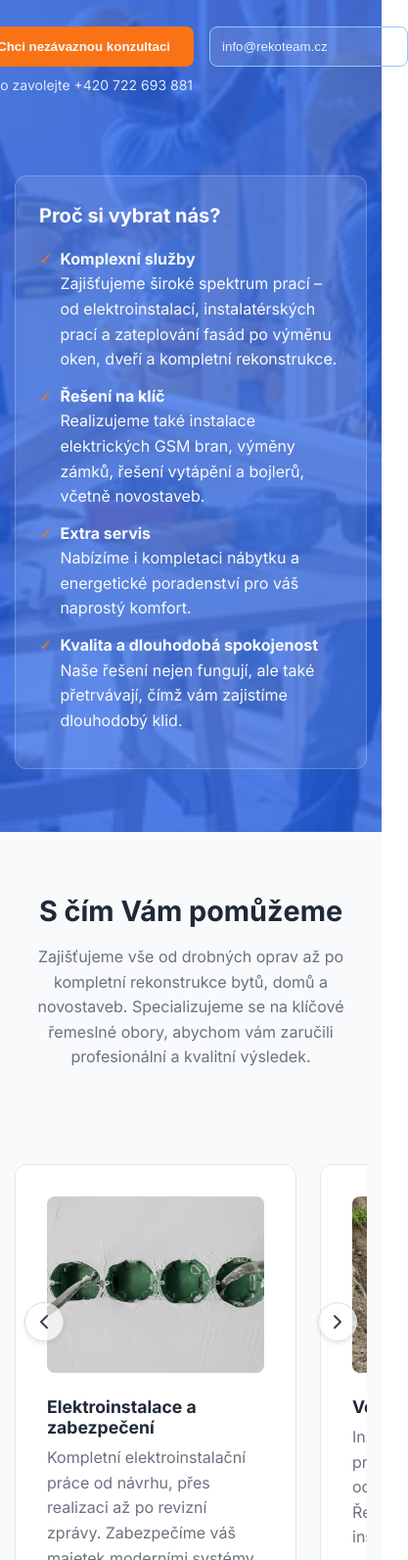
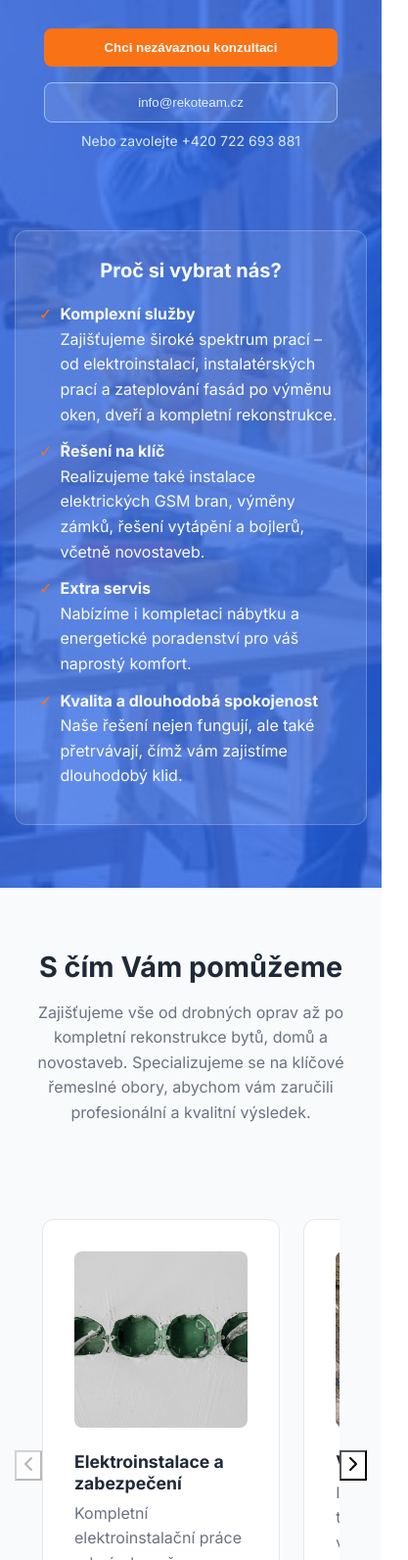
Before and after one commit to Matusbenco/RekoTeam, a plain HTML site: page index.html in a window 390 px wide. Shown: the part 408-2000 px from the top of the page at 98% size, 417 px wide, since content can reach past the window. Drawn offline with Linux system fonts and the light colour scheme.

Commit message:
Add files via upload

```diff
--- a/script.js
+++ b/script.js
@@ -1,92 +1,9 @@
 document.addEventListener('DOMContentLoaded', () => {
 
     // =================================================================
-    // ===== UNIVERZÁLNA FUNKCIA PRE INICIALIZÁCIU SLIDERA (s nekonečným cyklom) =====
-    // =================================================================
-    const initializeSlider = (sectionId, isGallery) => {
-        const section = document.getElementById(sectionId);
-        if (!section) return;
-
-        const sliderContainer = section.querySelector('.slider-container');
-        const sliderTrack = section.querySelector('.slider-container > div');
-        const prevBtn = section.querySelector('.slide-button[id*="-left"]');
-        const nextBtn = section.querySelector('.slide-button[id*="-right"]');
-
-        if (!sliderContainer || !sliderTrack || !prevBtn || !nextBtn) return;
-
-        let currentIndex = 0;
-
-        const updateSlider = () => {
-            const items = isGallery ? sliderTrack.querySelectorAll('.gallery-item:not([style*="display: none"])') : sliderTrack.children;
-            if (items.length === 0) return;
-
-            const firstItem = items[0];
-            const style = window.getComputedStyle(sliderTrack);
-            const gap = parseFloat(style.gap) || 0;
-            const slideWidth = firstItem.offsetWidth + gap;
-
-            sliderTrack.style.transform = `translateX(-${currentIndex * slideWidth}px)`;
-        };
-
-        const getItemsThatFit = () => {
-            const firstItem = sliderTrack.querySelector('.service-card, .gallery-item');
-            if (!firstItem) return 1;
-            const itemWidth = firstItem.offsetWidth;
-            const style = window.getComputedStyle(sliderTrack);
-            const gap = parseFloat(style.gap) || 0;
-            return Math.max(1, Math.floor(sliderContainer.clientWidth / (itemWidth + gap)));
-        };
-
-        nextBtn.addEventListener('click', () => {
-            const items = isGallery ? sliderTrack.querySelectorAll('.gallery-item:not([style*="display: none"])') : sliderTrack.children;
-            const itemsThatFit = getItemsThatFit();
-
-            if (currentIndex >= items.length - itemsThatFit) {
-                currentIndex = 0; // Z konca na začiatok
-            } else {
-                currentIndex++;
-            }
-            updateSlider();
-        });
-
-        prevBtn.addEventListener('click', () => {
-            const items = isGallery ? sliderTrack.querySelectorAll('.gallery-item:not([style*="display: none"])') : sliderTrack.children;
-            const itemsThatFit = getItemsThatFit();
-
-            if (currentIndex === 0) {
-                currentIndex = items.length - itemsThatFit; // Zo začiatku na koniec
-                // Musíme ošetriť prípad, ak je menej položiek, ako sa zmestí na obrazovku
-                if (currentIndex < 0) currentIndex = 0;
-            } else {
-                currentIndex--;
-            }
-            updateSlider();
-        });
-
-        // Počiatočná a responzívna inicializácia
-        setTimeout(() => updateSlider(), 100);
-        window.addEventListener('resize', () => {
-            currentIndex = 0;
-            updateSlider();
-        });
-    };
-
-    // =================================================================
-    // ===== INICIALIZÁCIA JEDNOTLIVÝCH SLIDEROV =====
+    // ===== ZÁKLADNÁ LOGIKA (MENU, FORMULÁR) =====
     // =================================================================
 
-    // Inicializácia slidera pre služby
-    initializeSlider('sluzby', false);
-
-    // Inicializácia slidera pre galériu (projekty)
-    initializeSlider('projekty', true);
-
-
-    // =================================================================
-    // ===== ZVYŠNÁ LOGIKA (MENU, FORMULÁR, FILTRE) =====
-    // =================================================================
-
-    // Elementy pre ostatné funkcie
     const navLinks = document.querySelectorAll('.navigation a[href^="#"]');
     const hamburgerMenu = document.querySelector('.hamburger-menu');
     const navigation = document.querySelector('.navigation');
@@ -97,8 +14,6 @@ document.addEventListener('DOMContentLoaded', () => {
         document.getElementById('open-modal-btn-hero'),
         document.querySelector('.cta-button-secondary')
     ];
-    const galleryItems = document.querySelectorAll('.gallery-item');
-    const filterButtons = document.querySelectorAll('.filter-button');
 
     // Mobilné Menu (Hamburger)
     if (hamburgerMenu) {
@@ -127,24 +42,6 @@ document.addEventListener('DOMContentLoaded', () => {
         });
     });
 
-    // Logika filtrovania pre galériu
-    if (filterButtons.length) {
-        filterButtons.forEach(button => {
-            button.addEventListener('click', () => {
-                const filter = button.getAttribute('data-filter');
-                filterButtons.forEach(btn => btn.classList.remove('active'));
-                button.classList.add('active');
-                galleryItems.forEach(item => {
-                    const category = item.getAttribute('data-category');
-                    // Namiesto display:none, ktoré odstraňuje prvok z DOMu pre výpočty, použijeme radšej viditeľnosť
-                    item.style.display = (filter === 'all' || filter === category) ? 'flex' : 'none';
-                });
-                // Po filtrovaní prepočítame slider galérie
-                initializeSlider('projekty', true);
-            });
-        });
-    }
-
     // Logika pre Modálne Okno
     const openModal = () => { if(modalOverlay) modalOverlay.classList.add('visible'); }
     const closeModal = () => { if(modalOverlay) modalOverlay.classList.remove('visible'); }
@@ -155,4 +52,131 @@ document.addEventListener('DOMContentLoaded', () => {
             if (e.target === modalOverlay) closeModal();
         });
     }
+
+    // =================================================================
+    // ===== JEDNODUCHÁ LOGIKA PRE SLIDER SLUŽIEB (BEZ CYKLENIA) =====
+    // =================================================================
+    const servicesSection = document.getElementById('sluzby');
+    if (servicesSection) {
+        const sliderTrack = servicesSection.querySelector('.services-grid');
+        const prevBtn = servicesSection.querySelector('#services-slide-left');
+        const nextBtn = servicesSection.querySelector('#services-slide-right');
+
+        let currentIndex = 0;
+
+        const updateServicesSlider = () => {
+            const items = sliderTrack.children;
+            if (items.length === 0) return;
+
+            const itemWidth = items[0].offsetWidth;
+            const gap = parseFloat(window.getComputedStyle(sliderTrack).gap);
+            const slideWidth = itemWidth + gap;
+
+            sliderTrack.style.transform = `translateX(-${currentIndex * slideWidth}px)`;
+
+            prevBtn.disabled = currentIndex === 0;
+            const itemsThatFit = Math.floor(sliderTrack.parentElement.clientWidth / slideWidth);
+            nextBtn.disabled = currentIndex >= items.length - itemsThatFit;
+        };
+
+        nextBtn.addEventListener('click', () => {
+            currentIndex++;
+            updateServicesSlider();
+        });
+
+        prevBtn.addEventListener('click', () => {
+            currentIndex--;
+            updateServicesSlider();
+        });
+
+        window.addEventListener('resize', () => {
+            currentIndex = 0;
+            updateServicesSlider();
+        });
+        setTimeout(updateServicesSlider, 150); // Mierne oneskorenie pre istotu
+    }
+
+
+    // =================================================================
+    // ===== UPRAVENÁ LOGIKA PRE SLIDER GALÉRIE (S CYKLENÍM) =====
+    // =================================================================
+    const gallerySection = document.getElementById('projekty');
+    if (gallerySection) {
+        const sliderTrack = gallerySection.querySelector('.gallery-grid');
+        const prevBtn = gallerySection.querySelector('#gallery-slide-left');
+        const nextBtn = gallerySection.querySelector('#gallery-slide-right');
+        const filterButtons = gallerySection.querySelectorAll('.filter-button');
+
+        let galleryCurrentIndex = 0;
+
+        const getVisibleItems = () => Array.from(sliderTrack.children).filter(item => item.style.display !== 'none');
+
+        const updateGallerySlider = () => {
+            const visibleItems = getVisibleItems();
+            if (visibleItems.length === 0) return;
+
+            const itemWidth = visibleItems[0].offsetWidth;
+            const gap = parseFloat(window.getComputedStyle(sliderTrack).gap);
+            const slideWidth = itemWidth + gap;
+
+            sliderTrack.style.transform = `translateX(-${galleryCurrentIndex * slideWidth}px)`;
+        };
+
+        const getItemsThatFitGallery = () => {
+            const visibleItems = getVisibleItems();
+            if (visibleItems.length === 0) return 1;
+            const itemWidth = visibleItems[0].offsetWidth;
+            const gap = parseFloat(window.getComputedStyle(sliderTrack).gap);
+            return Math.max(1, Math.floor(sliderTrack.parentElement.clientWidth / (itemWidth + gap)));
+        };
+
+        filterButtons.forEach(button => {
+            button.addEventListener('click', () => {
+                const filter = button.getAttribute('data-filter');
+                filterButtons.forEach(btn => btn.classList.remove('active'));
+                button.classList.add('active');
+
+                Array.from(sliderTrack.children).forEach(item => {
+                    const category = item.getAttribute('data-category');
+                    item.style.display = (filter === 'all' || item.getAttribute('data-category') === filter) ? 'flex' : 'none';
+                });
+
+                galleryCurrentIndex = 0;
+                updateGallerySlider();
+            });
+        });
+
+        nextBtn.addEventListener('click', () => {
+            const visibleItems = getVisibleItems();
+            const itemsThatFit = getItemsThatFitGallery();
+
+            // Ak sme na poslednej stránke, preskočíme na začiatok
+            if (galleryCurrentIndex >= visibleItems.length - itemsThatFit) {
+                galleryCurrentIndex = 0;
+            } else {
+                galleryCurrentIndex++;
+            }
+            updateGallerySlider();
+        });
+
+        prevBtn.addEventListener('click', () => {
+            const visibleItems = getVisibleItems();
+            const itemsThatFit = getItemsThatFitGallery();
+
+            // Ak sme na začiatku, preskočíme na koniec
+            if (galleryCurrentIndex === 0) {
+                galleryCurrentIndex = visibleItems.length - itemsThatFit;
+                if(galleryCurrentIndex < 0) galleryCurrentIndex = 0; // Ošetrenie pre prípad menšieho počtu položiek
+            } else {
+                galleryCurrentIndex--;
+            }
+            updateGallerySlider();
+        });
+
+        window.addEventListener('resize', () => {
+            galleryCurrentIndex = 0;
+            updateGallerySlider();
+        });
+        setTimeout(updateGallerySlider, 150);
+    }
 });
--- a/style.css
+++ b/style.css
@@ -135,7 +135,10 @@ a:hover {
     background-image: url('kabely5.JPG');
     background-size: cover;
     background-position: center;
+display: flex;
+align-items: center;
 }
+
 .hero-overlay {
     position: absolute;
     inset: 0;
@@ -148,7 +151,91 @@ a:hover {
     display: flex;
     gap: 2rem;
     align-items: center;
+    width: 100%;
 }
+
+
+
+/* Mobilné zariadenia */
+@media (max-width: 768px) {
+    .hero-section {
+        /* Upravená výška pre mobilné zariadenia */
+        min-height: calc(100vh - 61px); /* Odpočítava výšku fixného headeru */
+        padding: 2rem 0; /* Menší padding */
+        justify-content: center; /* Centrovanie obsahu */
+    }
+
+    .hero-content {
+        flex-direction: column;
+        gap: 2rem;
+        text-align: center; /* Centrovanie textu */
+        justify-content: center;
+        align-items: center;
+    }
+
+    .hero-text {
+        flex-basis: auto;
+        width: 100%;
+        max-width: none;
+    }
+
+    .hero-text h1 {
+        font-size: 1.8rem; /* Menší font pre mobilné */
+        line-height: 1.3;
+        margin-bottom: 1rem;
+    }
+
+    .hero-text p {
+        font-size: 1rem;
+        margin-bottom: 1.5rem;
+        max-width: 100%;
+    }
+
+    .hero-form {
+        flex-direction: column;
+        gap: 1rem;
+        align-items: center;
+        width: 100%;
+    }
+
+    .hero-form input {
+        width: 100%;
+        max-width: 300px;
+        text-align: center;
+    }
+
+    .hero-form .cta-button {
+        width: 100%;
+        max-width: 300px;
+        justify-content: center;
+    }
+
+    .hero-contact-box {
+        flex-basis: auto;
+        width: 100%;
+        max-width: 400px;
+        margin: 0 auto;
+    }
+
+    .hero-contact-box ul {
+        text-align: left; /* Zoznam ostane zarovnaný vľavo */
+    }
+
+    .hero-contact-box li {
+        margin-bottom: 1rem;
+    }
+
+    .hero-contact-box h4 {
+        text-align: center;
+        font-size: 1.1rem;
+    }
+}
+
+
+
+
+
+
 .hero-text { flex-basis: 60%; }
 .hero-text h1 { margin-bottom: 1rem; }
 .hero-text .highlight { color: #bfdbfe; }
@@ -184,10 +271,10 @@ a:hover {
 .services-section {
     padding: 4rem 0;
     background-color: var(--reko-gray-light);
-    overflow: hidden; /* Dôležité pre slider */
+    overflow: hidden;
 }
 .services-grid {
-    display: flex; /* Zmena z grid na flex */
+    display: flex;
     flex-wrap: nowrap;
     gap: 1.5rem;
     margin-top: 3rem;
@@ -202,18 +289,22 @@ a:hover {
     height: 100%;
     display: flex;
     flex-direction: column;
-    /* Nastavenie šírky pre slider */
     flex: 0 0 calc(33.333% - 1rem);
     min-width: calc(33.333% - 1rem);
 }
 .service-card:hover { transform: translateY(-5px); box-shadow: 0 10px 20px rgba(0,0,0,0.05); }
-.service-icon { font-size: 2rem; margin-bottom: 1rem; }
+.service-image {
+    width: 100%;
+    height: 180px;
+    object-fit: cover;
+    margin-bottom: 1.5rem;
+    border-radius: 8px;
+}
 .service-card h3 { margin-bottom: 0.5rem; font-size: 1.1rem; }
 .service-card p {
     color: #6b7280;
     flex-grow: 1;
 }
-
 
 /* Kroky */
 .steps-section { padding: 4rem 0; }
@@ -311,22 +402,31 @@ a:hover {
     gap: 1.5rem;
     transition: transform 0.5s ease-in-out;
 }
+/* ===== OPRAVENÉ ŠTÝLY PRE KARTY PROJEKTOV ===== */
+
 .gallery-item {
     flex: 0 0 calc(33.333% - 1rem);
     min-width: calc(33.333% - 1rem);
-    transition: opacity 0.3s, transform 0.3s;
     background-color: var(--background-color);
     border-radius: 12px;
     overflow: hidden;
     border: 1px solid var(--border-color);
     position: relative;
+    /* OPRAVA: Pridaný flexbox pre zjednotenie výšky */
+    display: flex;
+    flex-direction: column;
 }
-.gallery-item.hidden { display: none; }
+
+.gallery-item.hidden {
+    display: none;
+}
+
 .gallery-item img {
     width: 100%;
     height: 200px;
     object-fit: cover;
 }
+
 .gallery-item-tag {
     position: absolute;
     top: 1rem;
@@ -338,33 +438,28 @@ a:hover {
     font-size: 0.75rem;
     font-weight: 600;
 }
-.gallery-item-info { padding: 1.5rem; }
-.gallery-item-info h3 { margin-bottom: 0.5rem; }
-.gallery-item-info p { color: #6b7280; font-size: 0.875rem; }
-.slide-button {
-    position: absolute;
-    top: 50%;
-    transform: translateY(-50%);
-    z-index: 10;
-    background-color: rgba(255, 255, 255, 0.9);
-    border: 1px solid #ddd;
-    border-radius: 50%;
-    width: 40px;
-    height: 40px;
-    cursor: pointer;
+
+.gallery-item-info {
+    padding: 1.5rem;
+    /* OPRAVA: Pridané pre správne fungovanie flexboxu */
     display: flex;
-    align-items: center;
-    justify-content: center;
-    color: var(--reko-gray-dark);
-    box-shadow: 0 2px 5px rgba(0,0,0,0.1);
-    transition: all 0.2s;
+    flex-direction: column;
+    flex-grow: 1; /* Kľúčová vlastnosť - info sekcia sa natiahne */
+}
+
+.gallery-item-info h3 {
+    margin-bottom: 0.5rem;
+}
+
+.gallery-item-info p {
+    color: #6b7280;
+    font-size: 0.875rem;
+    /* OPRAVA: Odstránili sme skracovanie textu a necháme ho rásť */
+    flex-grow: 1;
 }
 .slide-button:hover { background-color: white; transform: translateY(-50%) scale(1.1); }
-.slide-button:disabled { cursor: not-allowed; opacity: 0.4; }
-#gallery-slide-left { left: -20px; }
-#gallery-slide-right { right: -20px; }
-#services-slide-left { left: -20px; }
-#services-slide-right { right: -20px; }
+#gallery-slide-left, #services-slide-left { left: -20px; }
+#gallery-slide-right, #services-slide-right { right: -20px; }
 
 /* Pätička */
 .footer {
@@ -562,15 +657,3 @@ a:hover {
     padding: 1rem;
     font-size: 1.1rem;
 }
-
-/* ================================== */
-/* ===== ŠTÝLY PRE OBRÁZKY SLUŽIEB ===== */
-/* ================================== */
-
-.service-image {
-    width: 100%; /* Obrázok bude na celú šírku karty */
-    height: 180px; /* Všetky obrázky budú mať rovnakú výšku */
-    object-fit: cover; /* Kľúčová vlastnosť: Obrázok vyplní priestor bez deformácie (oreže sa, ak je to potrebné) */
-    margin-bottom: 1.5rem; /* Vytvorí medzeru pod obrázkom */
-    border-radius: 8px; /* Jemne zaoblí rohy obrázku */
-}
```
